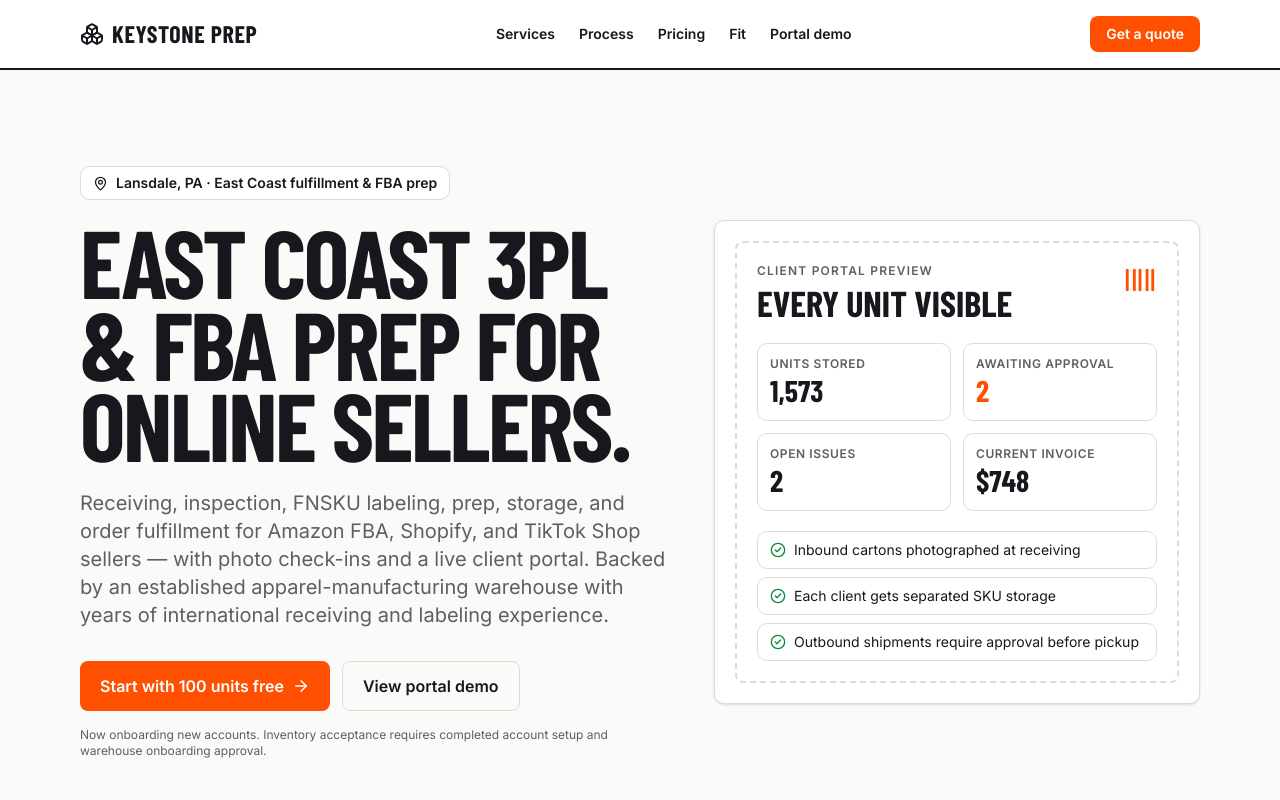
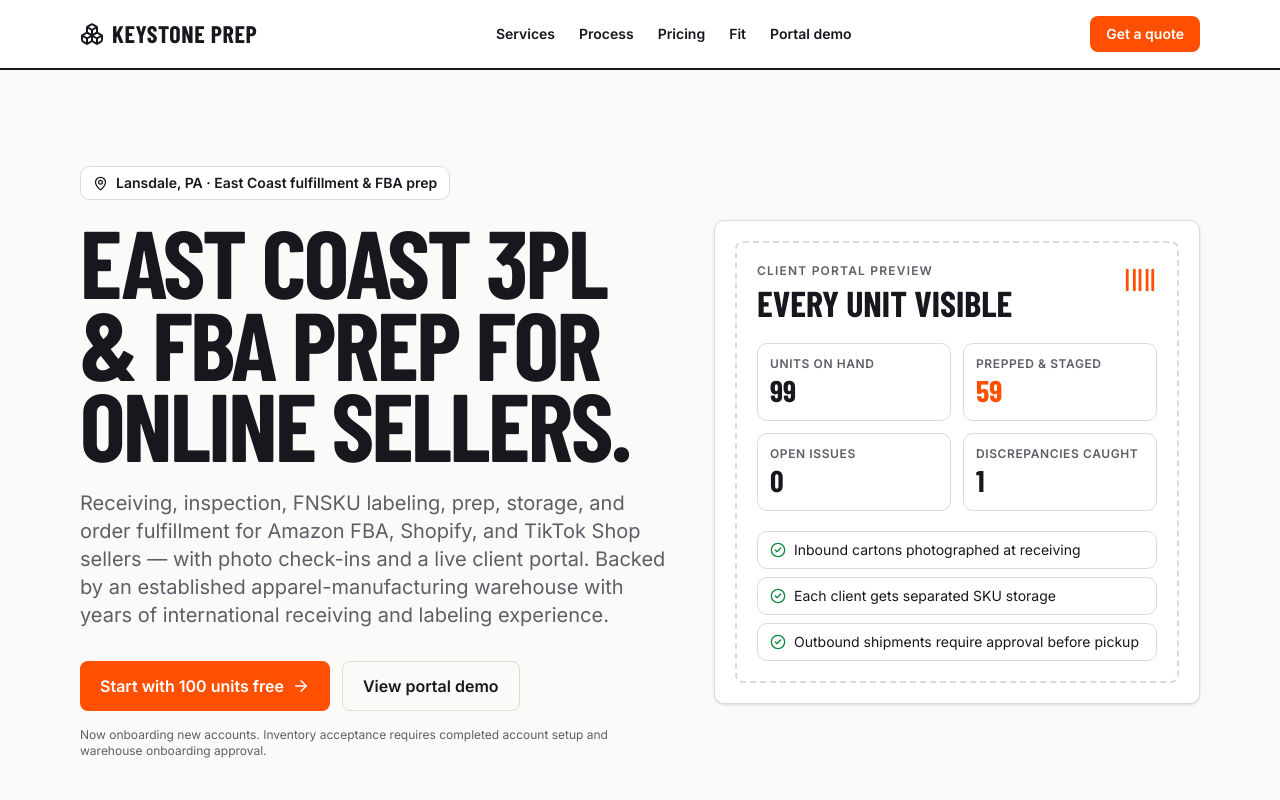
Before and after one commit to yusufdontknowhowtocode/keystone-prep, a React (Vite) app: page / in a window 1280 px wide. Shown: the top 800 px of the page. Built offline with nearby package versions, Linux system fonts and the light colour scheme; no server answers.

Commit message:
Admin: inline row editing, received units + status on inbound, count discrepancy check

```diff
--- a/src/pages/Landing.jsx
+++ b/src/pages/Landing.jsx
@@ -1,6 +1,7 @@
 import React from 'react'
 import { ArrowRight, Barcode, Boxes, Camera, CheckCircle2, Clock, MapPin, Package, ShieldCheck, ShoppingBag, Store, Truck, Warehouse } from 'lucide-react'
 import { SITE } from '../lib/config.js'
+import QuoteEstimator from '../components/QuoteEstimator.jsx'
 
 const PILOT_EMAIL_SUBJECT = 'Keystone Prep Pilot Account'
 const PILOT_EMAIL_BODY = `Hi Keystone Prep,\n\nI'm interested in the first 100 units free pilot.\n\nMonthly unit volume:\nProduct type:\nAmazon / Shopify / both:\nWhat city/state do you ship from:\n\nThanks.`
@@ -22,7 +23,7 @@
 const ADD_ONS = [
   ['Polybagging', '$0.25/unit'],
   ['Bubble wrap', '$0.40/unit'],
-  ['Bundling / kitting / custom prep', 'from $0.50/unit'],
+  ['Bundling / kitting', '$0.50 per unit bundled'],
   ['Pallet storage', '$25/pallet/mo'],
 ]
 
@@ -47,7 +48,7 @@
             <a href="#fit" className="hover:underline">Fit</a>
             <a href="/portal" className="hover:underline">Portal demo</a>
           </nav>
-          <a href={pilotMailto} onClick={trackQuoteClick} className="pp-btn pp-btn-accent px-4 py-2 text-sm"> Get a quote </a>
+          <a href="#contact" onClick={trackQuoteClick} className="pp-btn pp-btn-accent px-4 py-2 text-sm"> Get a quote </a>
         </div>
       </header>
 
@@ -64,7 +65,7 @@
               Receiving, inspection, FNSKU labeling, prep, storage, and order fulfillment for Amazon FBA, Shopify, and TikTok Shop sellers — with photo check-ins and a live client portal. Backed by an established apparel-manufacturing warehouse with years of international receiving and labeling experience.
             </p>
             <div className="flex flex-col sm:flex-row gap-3 mt-8">
-              <a href={pilotMailto} onClick={trackQuoteClick} className="pp-btn pp-btn-accent px-5 py-3 flex items-center justify-center gap-2">
+              <a href="#contact" onClick={trackQuoteClick} className="pp-btn pp-btn-accent px-5 py-3 flex items-center justify-center gap-2">
                 Start with 100 units free <ArrowRight size={18} />
               </a>
               <a href="/portal" className="pp-btn-ghost px-5 py-3 flex items-center justify-center gap-2">
@@ -86,10 +87,10 @@
                 <Barcode size={34} className="pp-accent" />
               </div>
               <div className="grid grid-cols-2 gap-3 mt-5">
-                <MiniStat label="Units stored" value="1,573" />
-                <MiniStat label="Awaiting approval" value="2" accent />
-                <MiniStat label="Open issues" value="2" />
-                <MiniStat label="Current invoice" value="$748" />
+                <MiniStat label="Units on hand" value="99" />
+                <MiniStat label="Prepped & staged" value="59" accent />
+                <MiniStat label="Open issues" value="0" />
+                <MiniStat label="Discrepancies caught" value="1" />
               </div>
               <div className="mt-5 space-y-2">
                 {TRUST_LINES.map((x) => (
@@ -190,6 +191,9 @@
             <p className="text-sm pp-sub mt-3">
               Pricing above is for FBA prep. DTC and TikTok Shop order fulfillment (pick, pack &amp; ship) is quoted per account based on order volume — ask for a quote.
             </p>
+            <a href="#contact" onClick={trackQuoteClick} className="pp-btn pp-btn-accent px-5 py-3 mt-5 inline-flex items-center gap-2">
+              Estimate your cost <ArrowRight size={17} />
+            </a>
           </div>
 
           <div className="space-y-4">
@@ -257,15 +261,23 @@
           </div>
         </section>
 
+        {/* ---------- QUOTE ESTIMATOR + CONTACT ---------- */}
         <section id="contact" className="border-t" style={{ borderColor: 'var(--line)', background: '#fff' }}>
-          <div className="max-w-6xl mx-auto px-4 py-14 grid lg:grid-cols-[1fr_auto] gap-6 items-center">
+          <div className="max-w-6xl mx-auto px-4 py-14 space-y-8">
             <div>
               <SectionHeading eyebrow="New accounts." title="Start with 100 units free." />
-              <p className="pp-sub mt-3 max-w-2xl">Send your monthly volume, product type, and current prep workflow. If it’s a good fit, we’ll schedule a quick call and walk through the portal demo.</p>
+              <p className="pp-sub mt-3 max-w-2xl">
+                Get a rough number in seconds, then send it over and we'll confirm your exact rate. If it's a good fit we'll schedule a quick call and walk through the portal.
+              </p>
             </div>
-            <a href={pilotMailto} onClick={trackQuoteClick} className="pp-btn pp-btn-accent px-6 py-4 flex items-center justify-center gap-2">
-              Email {SITE.name} <ArrowRight size={18} />
-            </a>
+
+            <QuoteEstimator />
+
+            <div className="text-center">
+              <a href={pilotMailto} onClick={trackQuoteClick} className="text-sm pp-sub hover:underline">
+                Prefer email? Reach us at {SITE.contactEmail}
+              </a>
+            </div>
           </div>
         </section>
       </main>
```
